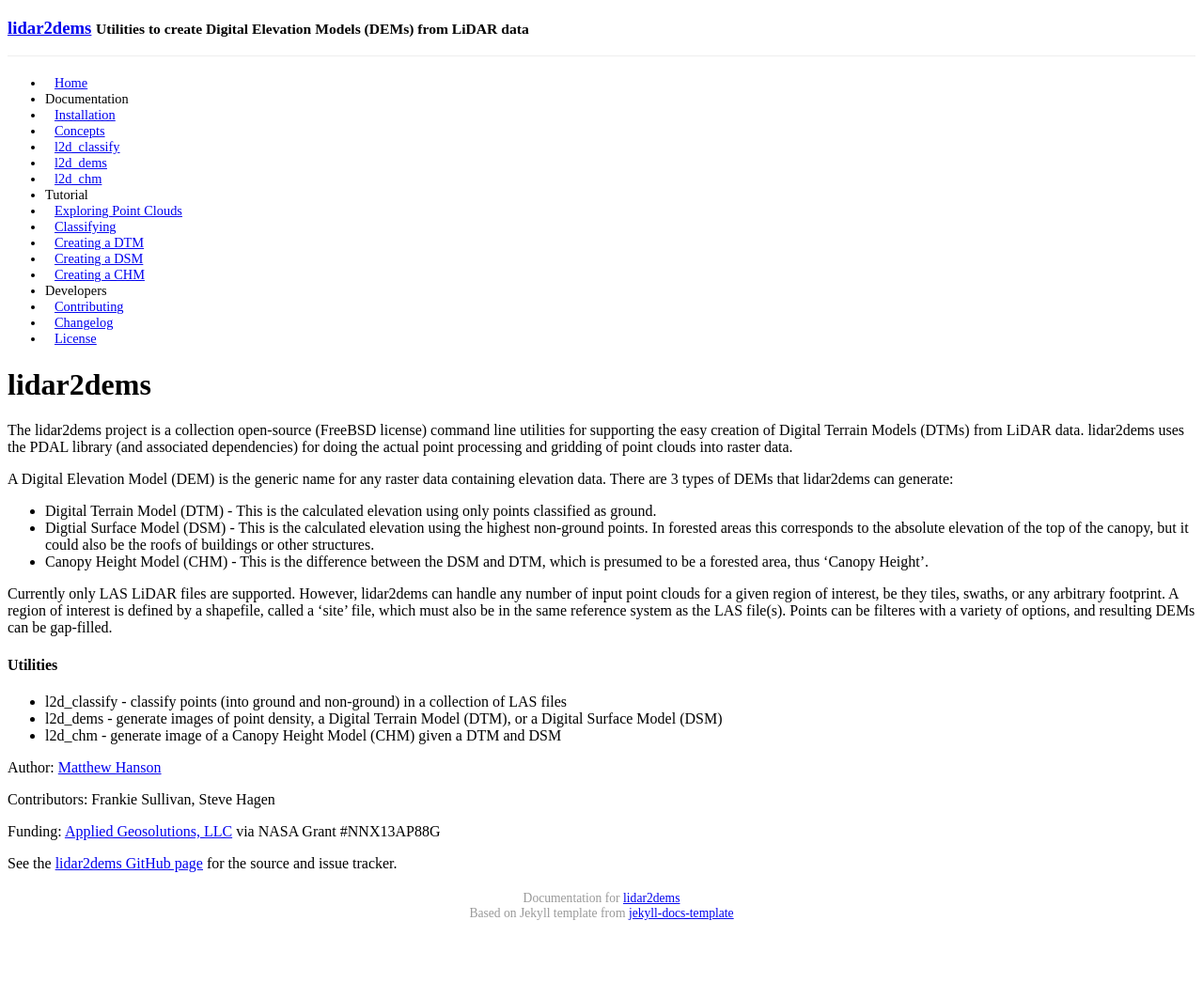
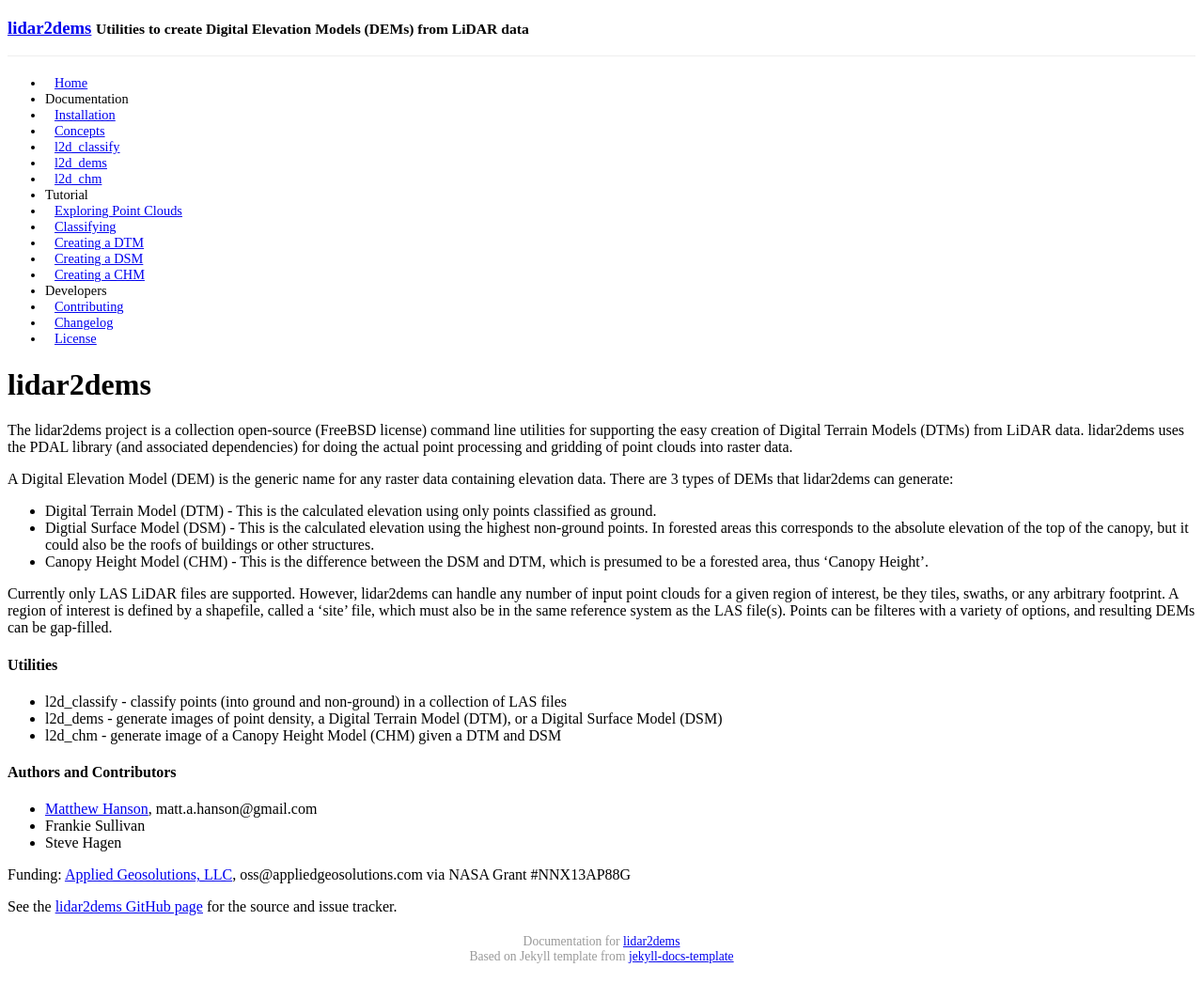
Before and after one commit to Applied-GeoSolutions/lidar2dems, a Jekyll site: the page built from index.md, in a window 1280 px wide. Shown: the whole page at 94% size. Built offline with Jekyll 4.4.1, drawn with Linux system fonts in a browser that asks for light colours; Markdown is read by kramdown in place of the engine named in the settings; a style sheet for code colours, icons or effects is not loaded; before the commit the page ends 1000 px from its top, so only the background shows below that.

Commit message:
updated authors and contributors

```diff
--- a/index.md
+++ b/index.md
@@ -21,10 +21,14 @@ Currently only LAS LiDAR files are supported. However, lidar2dems can handle any
 * l2d_chm - generate image of a Canopy Height Model (CHM) given a DTM and DSM
 
 
-Author: [Matthew Hanson](http://github.com/matthewhanson)
+####Authors and Contributors
 
-Contributors: Frankie Sullivan, Steve Hagen
+* [Matthew Hanson](http://github.com/matthewhanson), matt.a.hanson@gmail.com
+* Frankie Sullivan
+* Steve Hagen
 
-Funding: [Applied Geosolutions, LLC](http://www.appliedgeosolutions.com) via NASA Grant #NNX13AP88G
+Funding:
+	[Applied Geosolutions, LLC](http://www.appliedgeosolutions.com), oss@appliedgeosolutions.com
+	 via NASA Grant #NNX13AP88G
 
 See the [lidar2dems GitHub page](http://github.com/Applied-GeoSolutions/lidar2dems) for the source and issue tracker.
```
Also changed, not shown: _posts/2015-05-28-license.md (+1 -1 lines).
